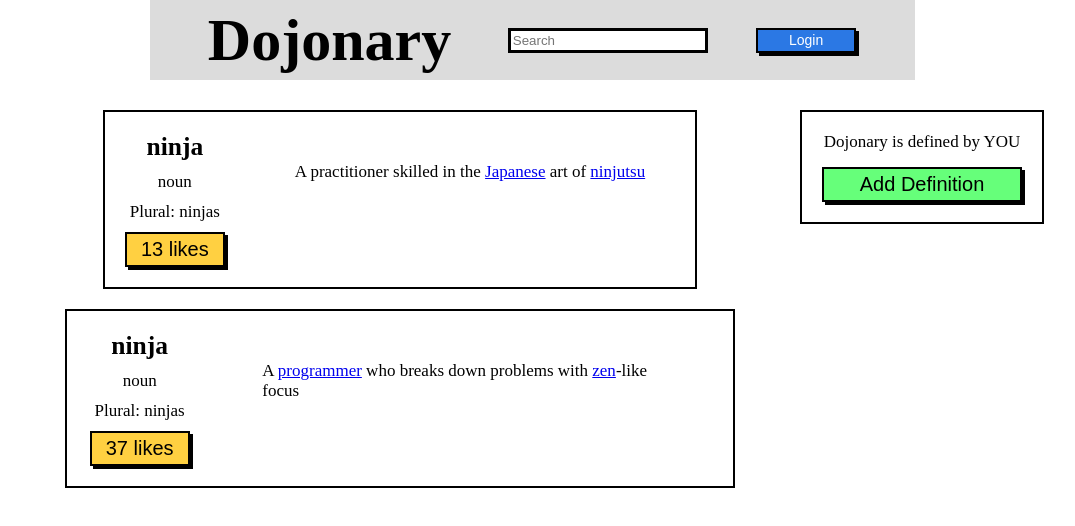
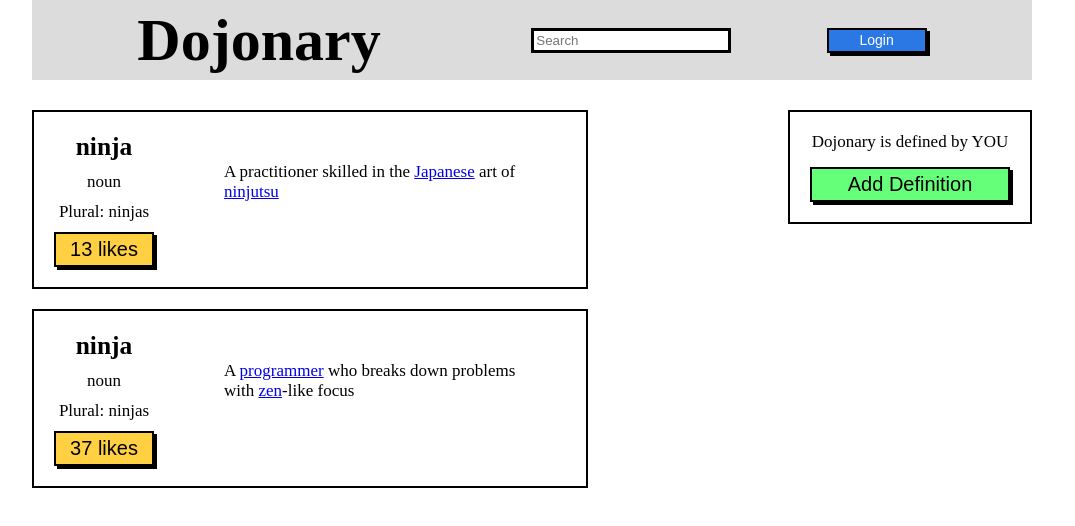
Before and after one commit to RyanKochen/Button-Clicker, a plain HTML site: page index.html in a window 1280 px wide. Shown: the whole page, without its empty margins (108-1183 px from the left). Drawn offline with Linux system fonts and the light colour scheme.

Commit message:
Update style.css

```diff
--- a/style.css
+++ b/style.css
@@ -1,6 +1,8 @@
 * {
     margin: 0px auto;
     box-sizing: border-box;
+    vertical-align: top;
+
 }
 body {
     font-size: 17px;
@@ -8,12 +10,12 @@ body {
 nav {
     display: flex;
     margin: 0px auto;
-    min-width: 30px;
-    max-width: 765px;
+    min-width: 300px;
+    max-width: 1000px;
     background-color: gainsboro;
     justify-content: space-between;
     align-items: center;
-    padding: 0 30px;
+    padding: 0px 30px;
     height: 80px;
 }
 
@@ -39,11 +41,12 @@ nav .btn {
 }
 
 main {
-    width: 80%;
     display: flex;
     margin: 0 auto;
+    width: 80%;
+    max-width: 1000px;
     margin-top: 30px;
-    gap: 20px;
+    gap: 200px;
 }
 
 .colmn1 {
@@ -74,9 +77,8 @@ main {
     display: flex;
     flex: 1;
     flex-direction: column;
-    gap: 10px;
 }
-.colmn2 .row {
+.colmn2 .row{
     display: flex;
     flex-direction: column;
     justify-content: center;
@@ -84,6 +86,7 @@ main {
     padding: 20px;
     gap: 15px;
 }
+
 .colmn2 .btn {
     height: 35px;
     width: 200px;
@@ -103,4 +106,5 @@ main {
 .row {
     display: flex;
     border: solid 2px black;
+
 }
```
